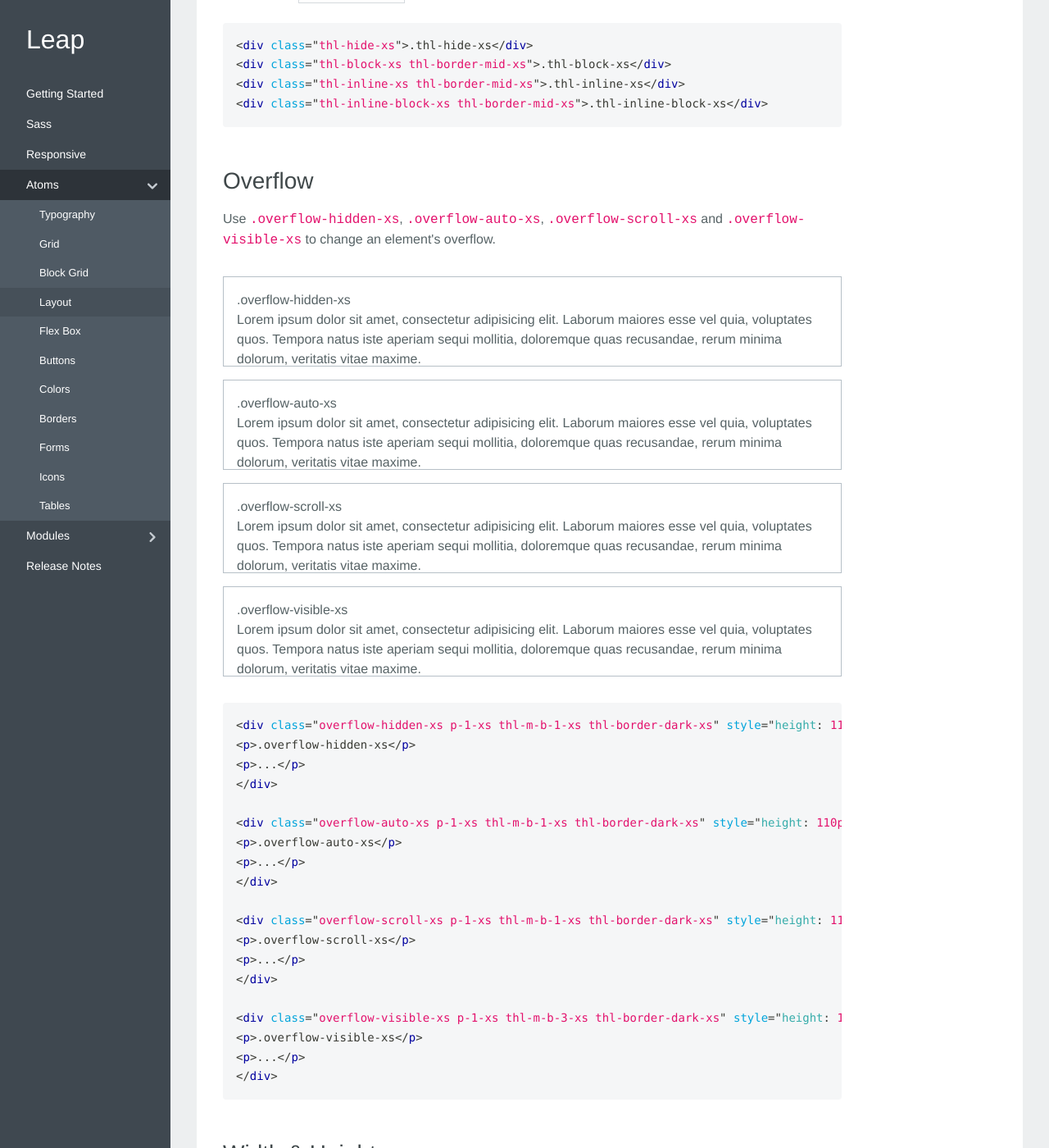
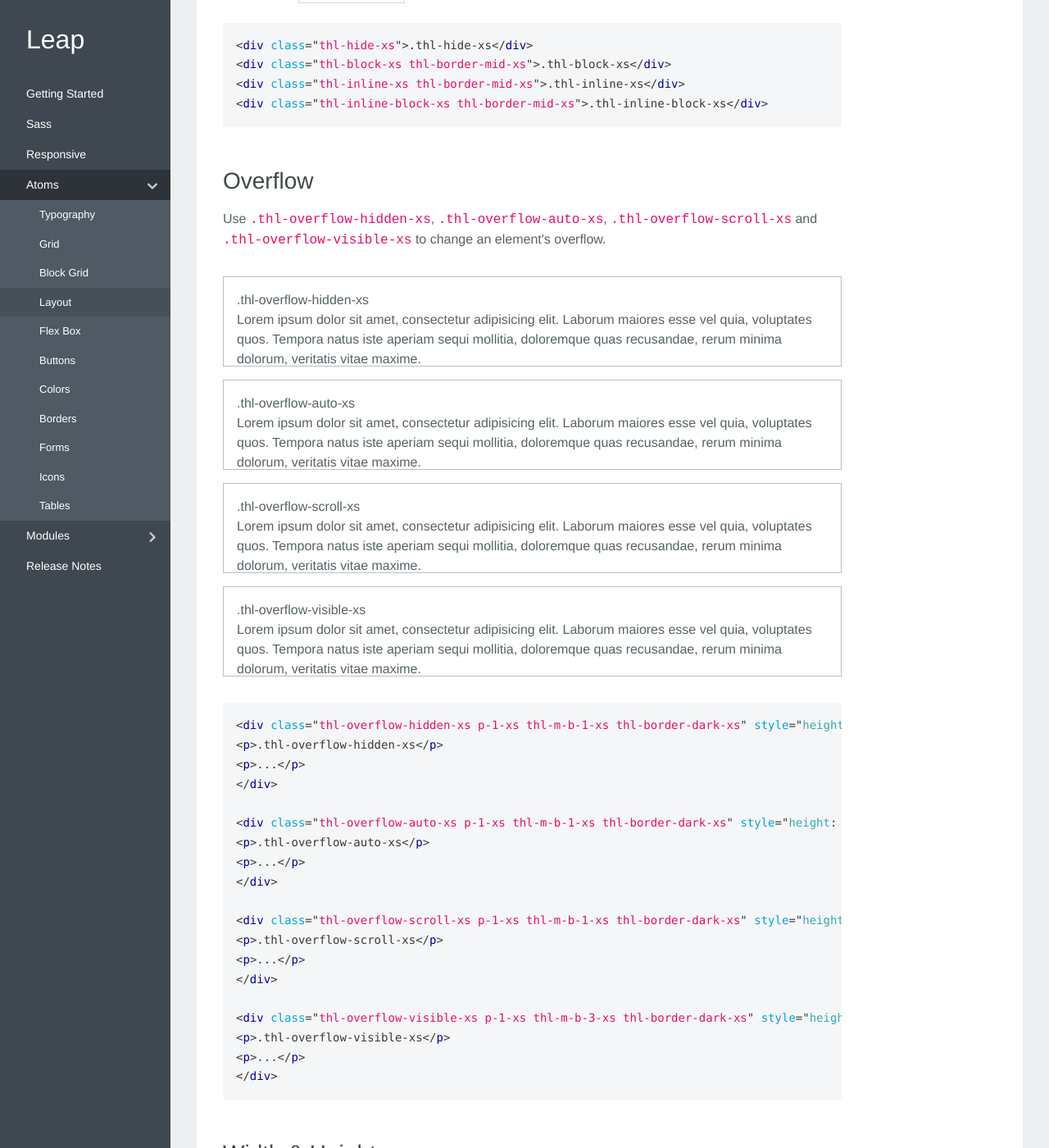
Before and after one commit to treehouse/project-leap, a Jekyll site: the page built from layout.html, in a window 1280 px wide and 1400 px high, scrolled down 865 px. Shown: the whole window at 82% size. Built offline with Jekyll 4.4.1, drawn with Linux system fonts in a browser that asks for light colours; some web fonts are replaced.

Commit message:
adding in overflow prefixes

```diff
--- a/_sass/leap/atoms/_overflow.sass
+++ b/_sass/leap/atoms/_overflow.sass
@@ -6,7 +6,7 @@ $overflow-types: hidden, auto, scroll, visible
 
   // Iterate through each type in $overflow-types
   @each $type in $overflow-types
-    .overflow-#{$type}-#{$suffix}
+    .#{$leap-prefix}-overflow-#{$type}-#{$suffix}
       overflow: #{$type} !important
 
 
--- a/layout.html
+++ b/layout.html
@@ -60,43 +60,43 @@ subnav:
 
 <section id="Overflow">
   <h2 class="thl-m-b-1-xs">Overflow</h2>
-  <p class="thl-m-b-3-xs">Use <code>.overflow-hidden-xs</code>, <code>.overflow-auto-xs</code>, <code>.overflow-scroll-xs</code> and <code>.overflow-visible-xs</code> to change an element's overflow.</p>
-  <div class="overflow-hidden-xs p-1-xs thl-m-b-1-xs thl-border-dark-xs" style="height: 110px">
-    <p>.overflow-hidden-xs</p>
+  <p class="thl-m-b-3-xs">Use <code>.thl-overflow-hidden-xs</code>, <code>.thl-overflow-auto-xs</code>, <code>.thl-overflow-scroll-xs</code> and <code>.thl-overflow-visible-xs</code> to change an element's overflow.</p>
+  <div class="thl-overflow-hidden-xs p-1-xs thl-m-b-1-xs thl-border-dark-xs" style="height: 110px">
+    <p>.thl-overflow-hidden-xs</p>
     <p>Lorem ipsum dolor sit amet, consectetur adipisicing elit. Laborum maiores esse vel quia, voluptates quos. Tempora natus iste aperiam sequi mollitia, doloremque quas recusandae, rerum minima dolorum, veritatis vitae maxime.</p>
   </div>
-  <div class="overflow-auto-xs p-1-xs thl-m-b-1-xs thl-border-dark-xs" style="height: 110px">
-    <p>.overflow-auto-xs</p>
+  <div class="thl-overflow-auto-xs p-1-xs thl-m-b-1-xs thl-border-dark-xs" style="height: 110px">
+    <p>.thl-overflow-auto-xs</p>
     <p>Lorem ipsum dolor sit amet, consectetur adipisicing elit. Laborum maiores esse vel quia, voluptates quos. Tempora natus iste aperiam sequi mollitia, doloremque quas recusandae, rerum minima dolorum, veritatis vitae maxime.</p>
   </div>
 
-  <div class="overflow-scroll-xs p-1-xs thl-m-b-1-xs thl-border-dark-xs" style="height: 110px">
-    <p>.overflow-scroll-xs</p>
+  <div class="thl-overflow-scroll-xs p-1-xs thl-m-b-1-xs thl-border-dark-xs" style="height: 110px">
+    <p>.thl-overflow-scroll-xs</p>
     <p>Lorem ipsum dolor sit amet, consectetur adipisicing elit. Laborum maiores esse vel quia, voluptates quos. Tempora natus iste aperiam sequi mollitia, doloremque quas recusandae, rerum minima dolorum, veritatis vitae maxime.</p>
   </div>
 
-  <div class="overflow-visible-xs p-1-xs thl-m-b-3-xs thl-border-dark-xs" style="height: 110px">
-    <p>.overflow-visible-xs</p>
+  <div class="thl-overflow-visible-xs p-1-xs thl-m-b-3-xs thl-border-dark-xs" style="height: 110px">
+    <p>.thl-overflow-visible-xs</p>
     <p>Lorem ipsum dolor sit amet, consectetur adipisicing elit. Laborum maiores esse vel quia, voluptates quos. Tempora natus iste aperiam sequi mollitia, doloremque quas recusandae, rerum minima dolorum, veritatis vitae maxime.</p>
   </div>
   <div class="guide-code thl-m-b-4-xs">
-<pre><code class="language-html">&lt;div class="overflow-hidden-xs p-1-xs thl-m-b-1-xs thl-border-dark-xs" style="height: 110px"&gt;
-&lt;p&gt;.overflow-hidden-xs&lt;/p&gt;
+<pre><code class="language-html">&lt;div class="thl-overflow-hidden-xs p-1-xs thl-m-b-1-xs thl-border-dark-xs" style="height: 110px"&gt;
+&lt;p&gt;.thl-overflow-hidden-xs&lt;/p&gt;
 &lt;p&gt;...&lt;/p&gt;
 &lt;/div&gt;
 
-&lt;div class="overflow-auto-xs p-1-xs thl-m-b-1-xs thl-border-dark-xs" style="height: 110px"&gt;
-&lt;p&gt;.overflow-auto-xs&lt;/p&gt;
+&lt;div class="thl-overflow-auto-xs p-1-xs thl-m-b-1-xs thl-border-dark-xs" style="height: 110px"&gt;
+&lt;p&gt;.thl-overflow-auto-xs&lt;/p&gt;
 &lt;p&gt;...&lt;/p&gt;
 &lt;/div&gt;
 
-&lt;div class="overflow-scroll-xs p-1-xs thl-m-b-1-xs thl-border-dark-xs" style="height: 110px"&gt;
-&lt;p&gt;.overflow-scroll-xs&lt;/p&gt;
+&lt;div class="thl-overflow-scroll-xs p-1-xs thl-m-b-1-xs thl-border-dark-xs" style="height: 110px"&gt;
+&lt;p&gt;.thl-overflow-scroll-xs&lt;/p&gt;
 &lt;p&gt;...&lt;/p&gt;
 &lt;/div&gt;
 
-&lt;div class="overflow-visible-xs p-1-xs thl-m-b-3-xs thl-border-dark-xs" style="height: 110px"&gt;
-&lt;p&gt;.overflow-visible-xs&lt;/p&gt;
+&lt;div class="thl-overflow-visible-xs p-1-xs thl-m-b-3-xs thl-border-dark-xs" style="height: 110px"&gt;
+&lt;p&gt;.thl-overflow-visible-xs&lt;/p&gt;
 &lt;p&gt;...&lt;/p&gt;
 &lt;/div&gt;</code></pre>
   </div>
```
Also changed, not shown: colors.html (+5 -5 lines).
